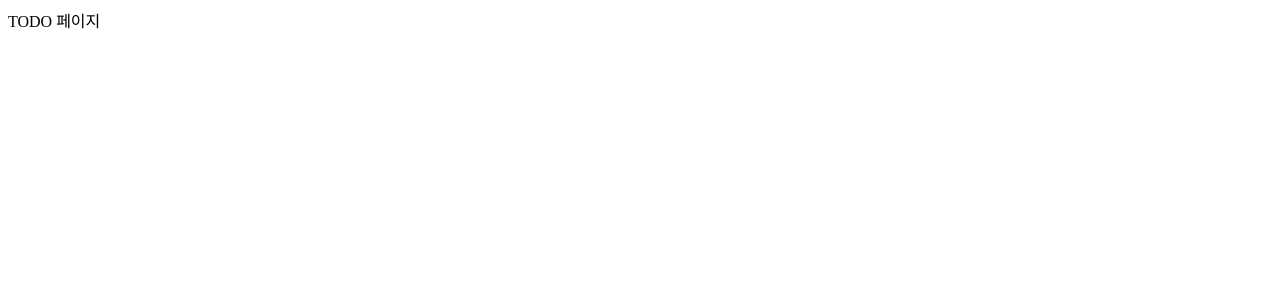
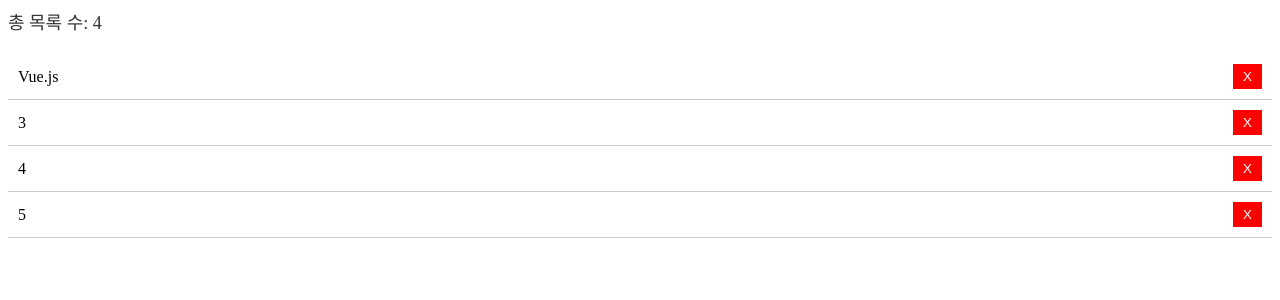
Before and after one commit to teawon/Vue-2-Practice, a Vue app in the folder my-todo-app/: page /todo in a window 1280 px wide. Shown: the top 300 px of the page. Built offline with nearby package versions, Linux system fonts and the light colour scheme.

Commit message:
feat: Todo페이지 초기 퍼블리싱

```diff
--- a/my-todo-app/src/pages/TodoPage.vue
+++ b/my-todo-app/src/pages/TodoPage.vue
@@ -1,11 +1,60 @@
 <template>
-  <div>TODO 페이지</div>
+  <div>
+    <div class="total-count">총 목록 수: {{ todos.length }}</div>
+    <ul class="todo-list">
+      <!-- v-for 디렉티브를 사용해 todos 배열을 반복하여 각 Todo 항목을 li 요소로 렌더링 -->
+      <!-- :key는 Vue의 요소 식별자 -->
+
+      <li v-for="todo in todos" :key="todo.id" class="todo-item">
+        {{ todo.text }}
+        <button class="delete-btn">X</button>
+      </li>
+    </ul>
+  </div>
 </template>
 
 <script>
 export default {
-  name: "TodoPage",
+  name: "TodoPage", // 컴포넌트의 이름
+  data() {
+    // 컴포넌트의 데이터 객체를 반환
+    return {
+      todos: [
+        { id: 1, text: "Vue.js" },
+        { id: 2, text: "3" },
+        { id: 3, text: "4" },
+        { id: 4, text: "5" },
+      ],
+    };
+  },
 };
 </script>
 
-<style></style>
+<style scoped>
+.total-count {
+  margin-bottom: 20px;
+  font-size: 18px;
+  color: #333;
+}
+
+.todo-list {
+  list-style: none;
+  padding: 0;
+}
+
+.todo-item {
+  border-bottom: 1px solid #ccc;
+  padding: 10px;
+  display: flex;
+  justify-content: space-between;
+  align-items: center;
+}
+
+.delete-btn {
+  background-color: red;
+  color: white;
+  border: none;
+  cursor: pointer;
+  padding: 5px 10px;
+}
+</style>
```
